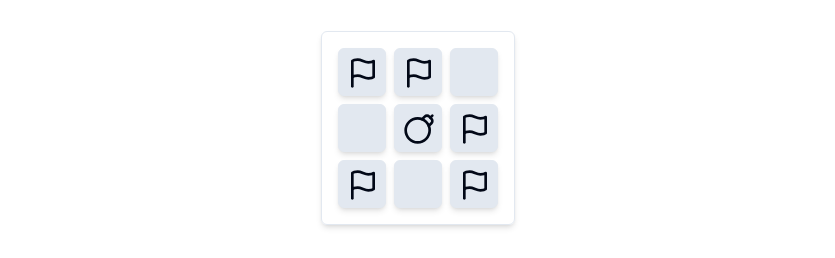
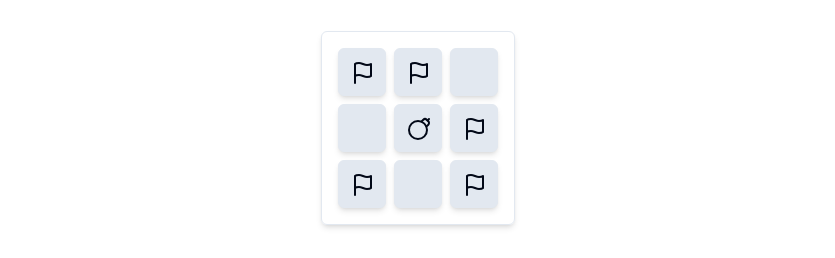
Before and after one commit to yichung279/my-minesweeper, a React (Vite) app: page / in a window 1280 px wide. Shown: the part 149-407 px from the top of the page, without its empty margins (222-1057 px from the left). Built offline with nearby package versions, Linux system fonts and the light colour scheme.

Commit message:
refactor: adjust HeroImg

```diff
--- a/src/pages/App.tsx
+++ b/src/pages/App.tsx
@@ -18,10 +18,10 @@ const HeroImg = () => {
         return (
           <div
             key={i}
-            className="h-12 w-12 p-2 rounded-md border shadow-md bg-slate-200"
+            className="h-12 w-12 p-3 rounded-md border shadow-md bg-slate-200"
           >
-            {v === 'flag' && <Flag className="h-8 w-8" />}
-            {v === 'bomb' && <Bomb className="h-8 w-8" />}
+            {v === 'flag' && <Flag className="h-6 w-6" />}
+            {v === 'bomb' && <Bomb className="h-6 w-6" />}
           </div>
         )
       })}
```
